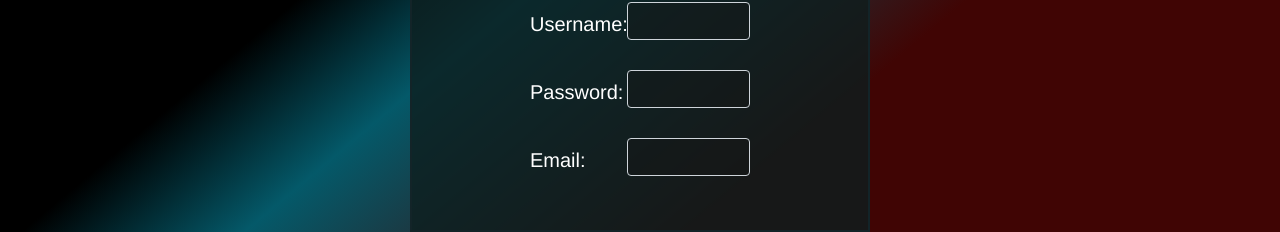
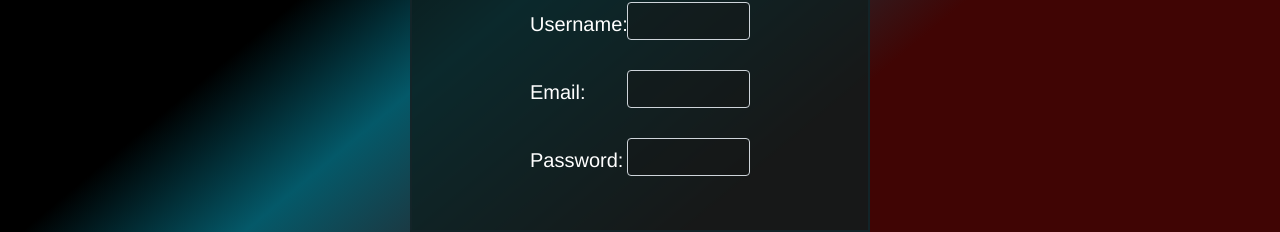
Before and after one commit to Facemirrored/app-schattenzorn, a Vue app in the folder schattenzorn-ui/: page /signUp in a window 1280 px wide. Shown: the part 500-732 px from the top of the page. Built offline with nearby package versions, Linux system fonts and the light colour scheme; what vuex-module-decorators would draw is missing.

Commit message:
Minor changes in SignUp

```diff
--- a/schattenzorn-ui/src/views/SignUp.vue
+++ b/schattenzorn-ui/src/views/SignUp.vue
@@ -8,11 +8,11 @@
     <form class="mb-5">
       <div class="row ms-2 me-2 mb-4 justify-content-center">
         <div class="col-12 col-md-2 me-md-4">
-          <label for="signUpUsername" class="col-form-label">Username:</label>
+          <label for="username" class="col-form-label">Username:</label>
         </div>
         <div class="col-12 col-md-4">
           <input
-            id="signUpUsername"
+            id="username"
             type="text"
             class="form-control custom-input"
             aria-describedby="usernameHelp"
@@ -21,27 +21,27 @@
       </div>
       <div class="row ms-2 me-2 mb-4 justify-content-center">
         <div class="col-12 col-md-2 me-md-4">
-          <label for="signUpPassword" class="col-form-label">Password:</label>
+          <label for="email" class="col-form-label">Email:</label>
         </div>
         <div class="col-12 col-md-4">
           <input
-            id="signUpPassword"
-            type="password"
+            id="email"
+            type="text"
             class="form-control custom-input"
-            aria-describedby="userPasswordHelp"
+            aria-describedby="userEmailHelp"
           />
         </div>
       </div>
       <div class="row ms-2 me-2 mb-4 justify-content-center">
         <div class="col-12 col-md-2 me-md-4">
-          <label for="signUpEmail" class="col-form-label">Email:</label>
+          <label for="password" class="col-form-label">Password:</label>
         </div>
         <div class="col-12 col-md-4">
           <input
-            id="signUpEmail"
-            type="text"
+            id="password"
+            type="password"
             class="form-control custom-input"
-            aria-describedby="userEmailHelp"
+            aria-describedby="userPasswordHelp"
           />
         </div>
       </div>
@@ -53,9 +53,7 @@
   export default {
     name: "SignUp",
     data() {
-      return {
-        username: "",
-      };
+      return {};
     },
   };
 </script>
```
